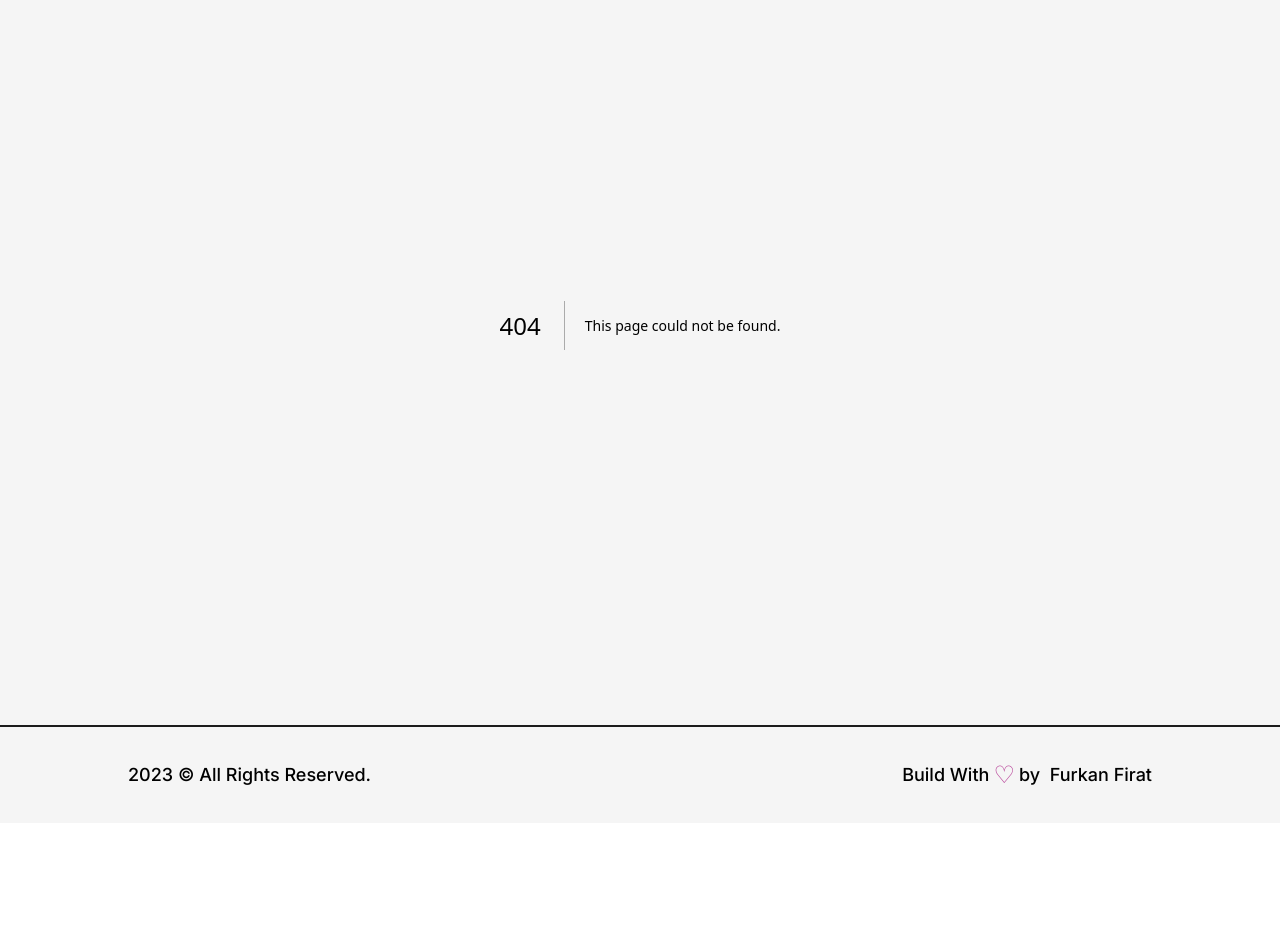
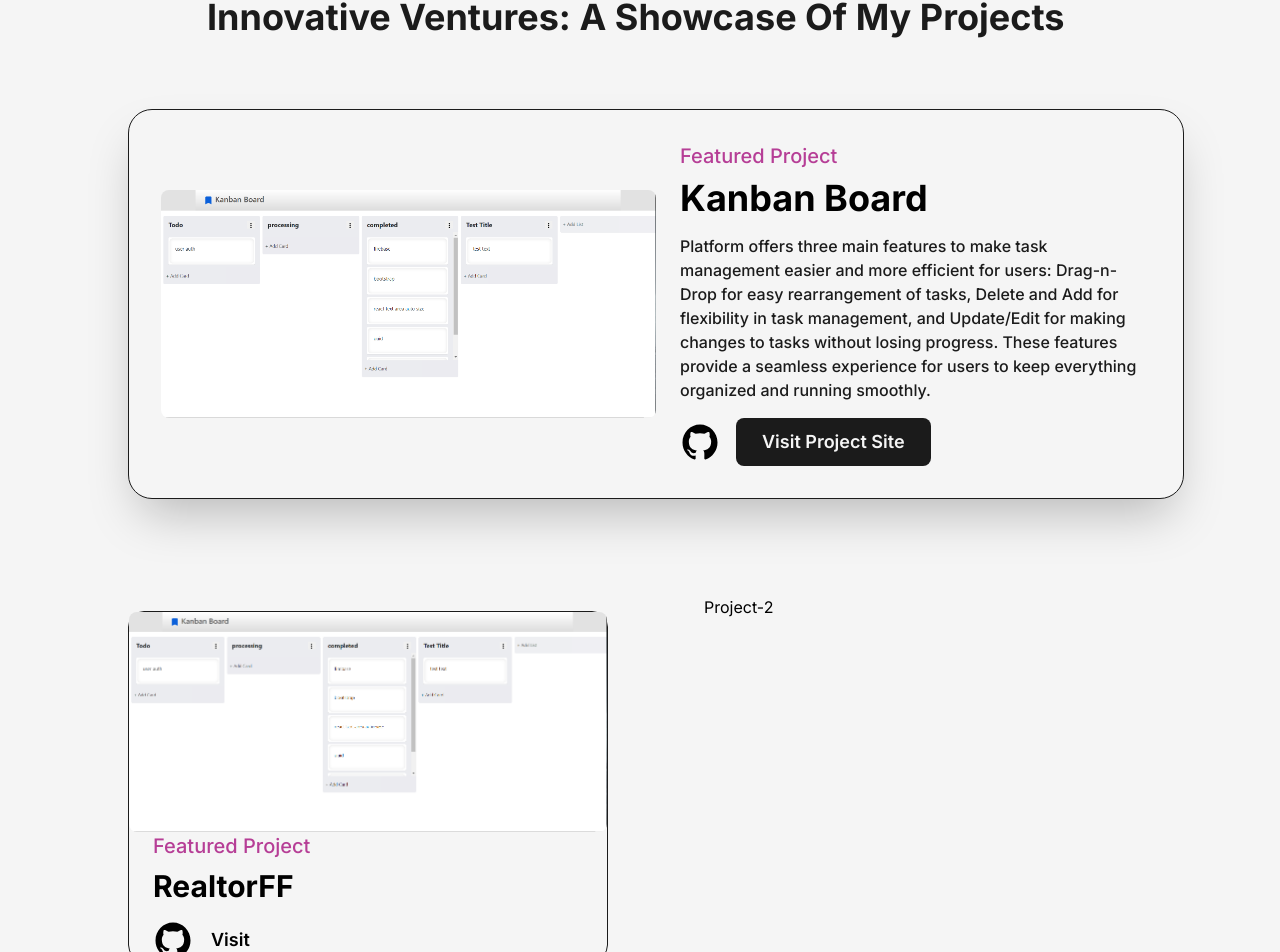
Before and after one commit to FurkanFirat23/my-portfolio, a Next.js app: page /projects in a window 1280 px wide. Before the commit this address had no page. Shown: the part 163-1115 px from the top of the page. Before the commit the page ends 986 px from the top, so only its background shows below. Built offline with nearby package versions, Linux system fonts and the light colour scheme.

Commit message:
projects page created

```diff
--- /dev/null
+++ b/src/pages/projects.js
@@ -0,0 +1,132 @@
+import AnimatedText from "@/components/AnimatedText";
+import { GithubIcon } from "@/components/Icons";
+import Layout from "@/components/Layout";
+import Head from "next/head";
+import Image from "next/image";
+import Link from "next/link";
+import React from "react";
+import project1 from "../../public/images/projects/KanbanBoard.png";
+const FeaturedProject = ({ type, title, summary, img, link, github }) => {
+  return (
+    <article className="w-full flex items-center justify-between rounded-3xl border border-solid border-dark bg-light shadow-2xl p-8">
+      <Link
+        href={link}
+        target="_blank"
+        className="w-1/2 cursor-pointer overflow-hidden rounded-lg"
+      >
+        <Image src={img} alt={title} className="w-full h-auto" />
+      </Link>
+
+      <div className="w-1/2 flex flex-col items-start justify-between pl-6 ">
+        <span className="text-primary font-medium text-xl ">{type}</span>
+        <Link
+          href={link}
+          target="_blank"
+          className="hover:underline underline-offset-2 "
+        >
+          <h2 className="my-2 w-full text-left text-4xl font-bold">{title}</h2>
+        </Link>
+        <p className="my-2 font-medium text-dark ">{summary}</p>
+        <div className="mt-2 flex items-center ">
+          <Link href={github} target="_blank" className="w-10 ">
+            <GithubIcon />
+          </Link>
+          <Link
+            href={link}
+            target="_blank"
+            className="ml-4 rounded-lg bg-dark text-light p-2 px-6 text-lg font-semibold hover:bg-light hover:text-dark border-2 border-solid border-transparent hover:border-dark duration-500 ease-in-out"
+          >
+            Visit Project Site
+          </Link>
+        </div>
+      </div>
+    </article>
+  );
+};
+
+const Project = ({ title, type, img, link, github }) => {
+  return (
+    <article className="w-full flex flex-col items-center justify-center rounded-2xl border border-solid border-dark bg-light mt-4 relative ">
+      <Link
+        href={link}
+        target="_blank"
+        className="w-full cursor-pointer overflow-hidden rounded-lg"
+      >
+        <Image src={img} alt={title} className="w-full h-auto" />
+      </Link>
+
+      <div className="w-full flex flex-col items-start justify-between pl-6 ">
+        <span className="text-primary font-medium text-xl ">{type}</span>
+        <Link
+          href={link}
+          target="_blank"
+          className="hover:underline underline-offset-2 "
+        >
+          <h2 className="my-2 w-full text-left text-3xl font-bold">{title}</h2>
+        </Link>
+
+        <div className="mt-2 flex items-center ">
+          <Link href={github} target="_blank" className="w-10 ">
+            <GithubIcon />
+          </Link>
+          <Link
+            href={link}
+            target="_blank"
+            className="ml-4 text-lg font-semibold hover:bg-light hover:text-dark border-2 border-solid border-transparent hover:border-dark duration-500 ease-in-out"
+          >
+            Visit
+          </Link>
+        </div>
+      </div>
+    </article>
+  );
+};
+
+const projects = () => {
+  return (
+    <>
+      <Head>
+        <title>Furkan FIRAT | Projects Page</title>
+        <meta name="description" content="any description" />
+      </Head>
+      <main className="w-full mb-16 flex flex-col items-center justify-center">
+        <Layout className="pt-16">
+          <AnimatedText
+            text="Innovative Ventures: A Showcase of My Projects"
+            className="mb-16"
+          />
+          <div className="grid grid-col-12 gap-24 ">
+            <div className="col-span-12">
+              <FeaturedProject
+                title="Kanban Board"
+                img={project1}
+                summary="Platform offers three main features to make task management easier and more efficient for users: Drag-n-Drop for easy rearrangement of tasks, Delete and Add for flexibility in task management, and Update/Edit for making changes to tasks without losing progress. These features provide a seamless experience for users to keep everything organized and running smoothly.
+            "
+                link="/kanban-board-ruddy.vercel.app/"
+                github="/https://github.com/FurkanFirat23/Kanban-Board"
+                type="Featured Project"
+              />
+            </div>
+            <div className="col-span-6">
+              <Project
+                title="RealtorFF"
+                img={project1}
+                summary="Platform offers three main features to make task management easier and more efficient for users: Drag-n-Drop for easy rearrangement of tasks, Delete and Add for flexibility in task management, and Update/Edit for making changes to tasks without losing progress. These features provide a seamless experience for users to keep everything organized and running smoothly.
+            "
+                link="/kanban-board-ruddy.vercel.app/"
+                github="/https://github.com/FurkanFirat23/Kanban-Board"
+                type="Featured Project"
+              />
+            </div>
+            <div className="col-span-6">Project-2</div>
+            <div className="col-span-12">Featured Project</div>
+            <div className="col-span-6">Project-3</div>
+            <div className="col-span-6">Project-4</div>
+          </div>
+        </Layout>
+      </main>
+    </>
+  );
+};
+
+export default projects;
```
Also changed, not shown: public/images/projects/KanbanBoard.png (added).
